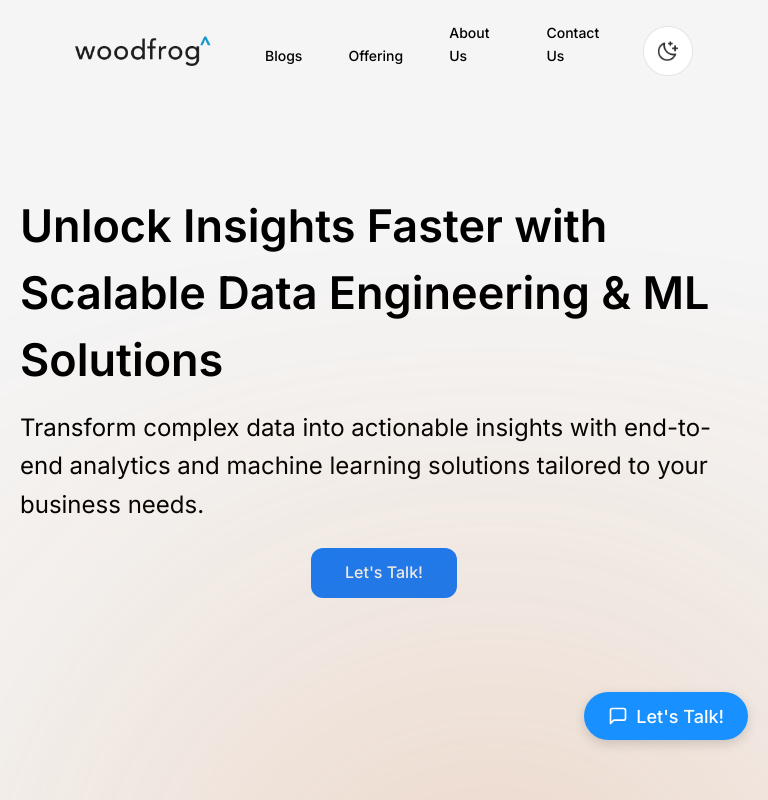
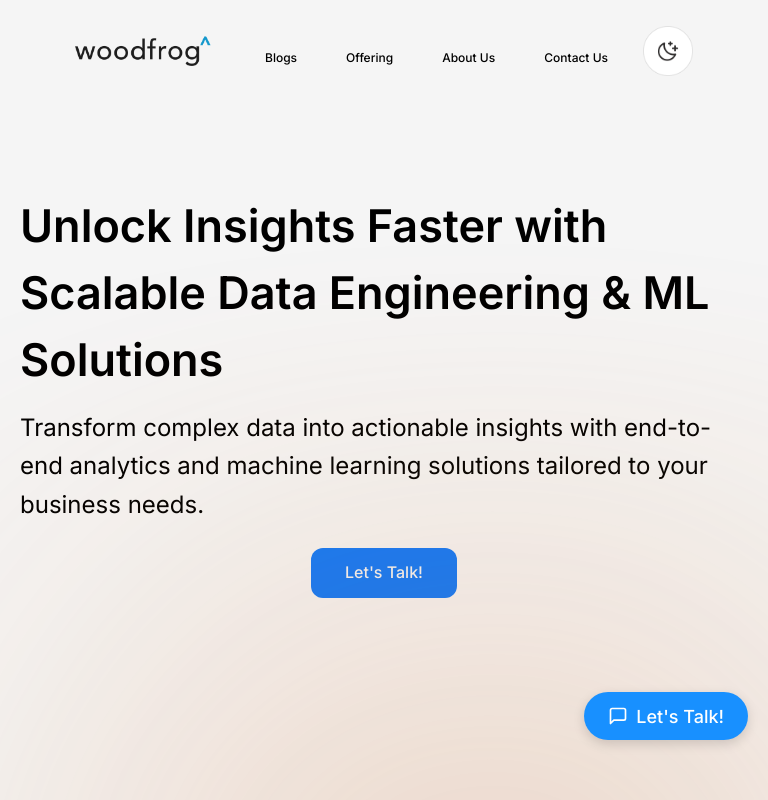
Before and after one commit to woodfrog-design/woodfrog-website, a React (Create React App) app: page / in a window 768 px wide. Shown: the top 800 px of the page. Built offline with nearby package versions, Linux system fonts and the light colour scheme; no server answers; a web font is replaced by a local one.

Commit message:
ipadmini problem solve

```diff
--- a/src/components/HeaderComponent.module.css
+++ b/src/components/HeaderComponent.module.css
@@ -372,6 +372,17 @@
   }
 
 }
+/* Specifically for iPad Mini (768px) */
+@media (max-width: 768px) and (min-width: 768px) {
+  .menu {
+    display: flex !important; /* Ensure menu is visible */
+    flex-direction: row; /* Layout menu items in a row */
+    justify-content: space-between; /* Space items out */
+    gap: var(--gap-base); /* Maintain gap between items */
+    font-size: 12px;
+  }
+}
+
 
 /* Medium devices (tablets, 768px and up) */
 @media (max-width: 767px) {
```
